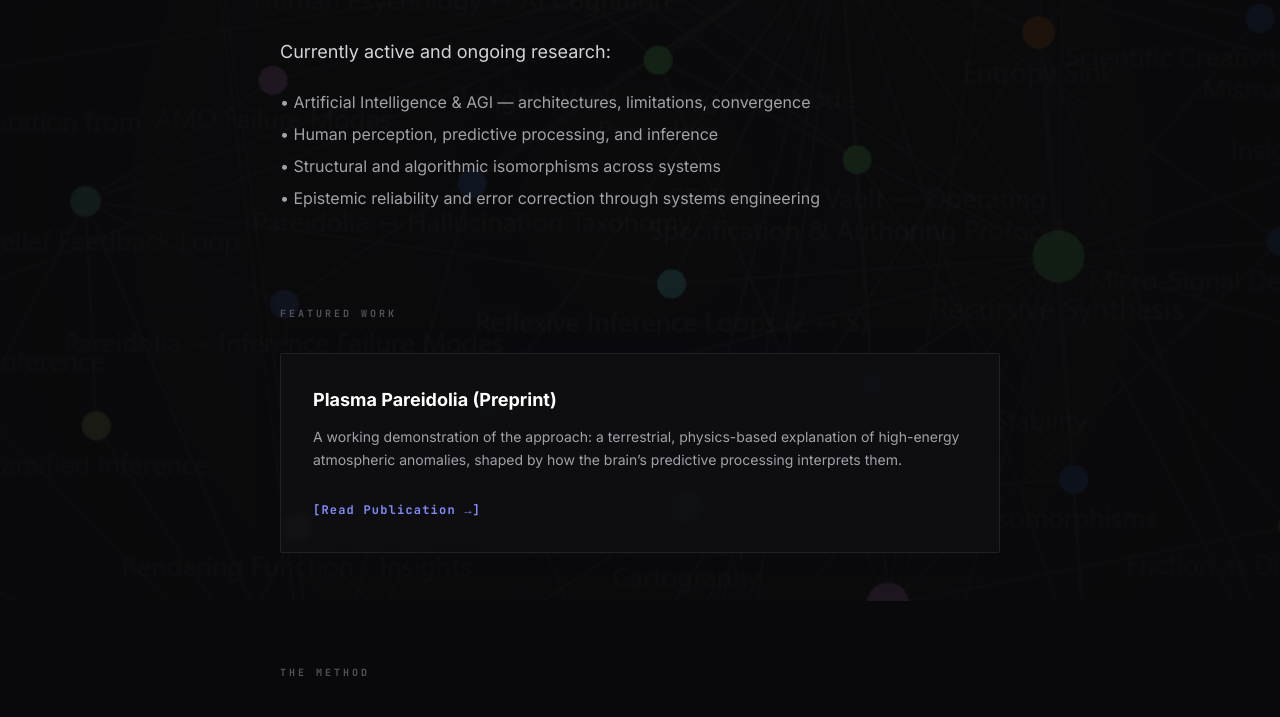
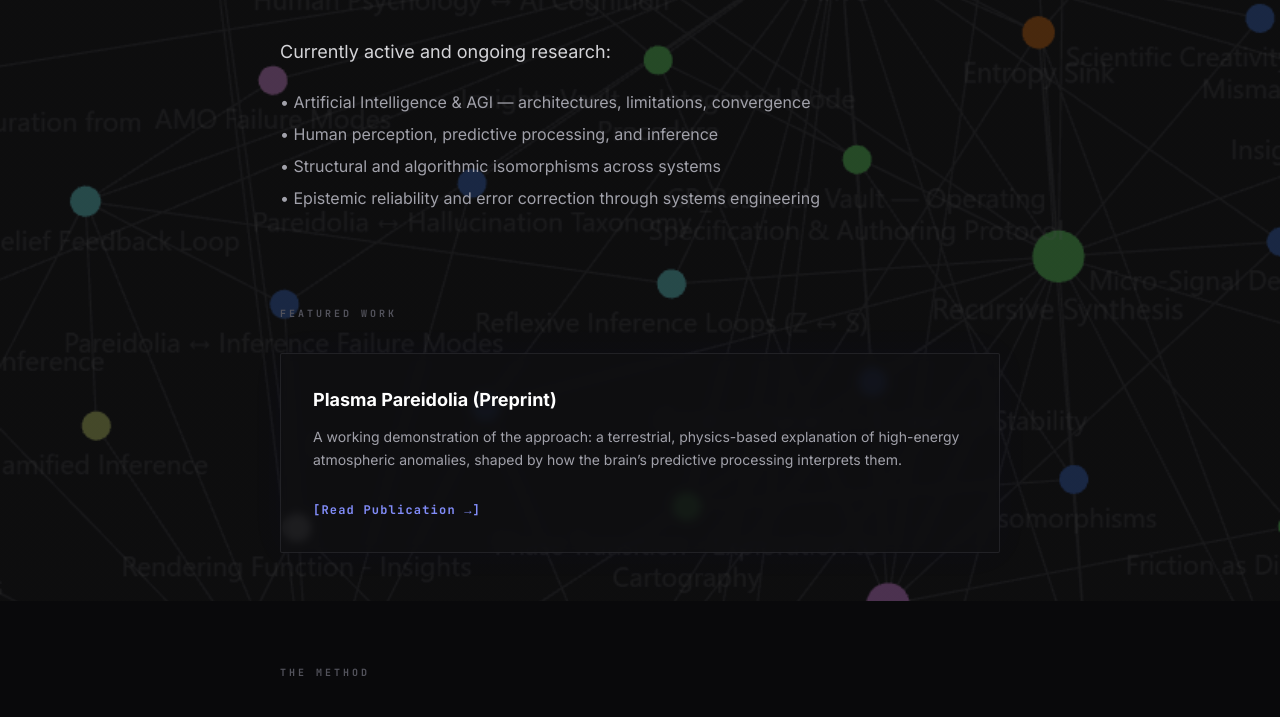
Before and after one commit to grodriguez6/amo-collab, a plain HTML site: page index.html in a window 1280 px wide. Shown: the part 199-916 px from the top of the page. Drawn offline with nearby package versions, Linux system fonts and the light colour scheme.

Commit message:
Update index.html

```diff
--- a/index.html
+++ b/index.html
@@ -38,7 +38,7 @@
             left: 0;
             width: 100%;
             height: 100%;
-            background: radial-gradient(circle, rgba(9,9,11,0.75) 0%, rgba(9,9,11,0.85) 90%);
+            background: radial-gradient(circle, rgba(9,9,11,0.4) 0%, rgba(9,9,11,0.4) 90%);
             z-index: -1;
         }
 
```
